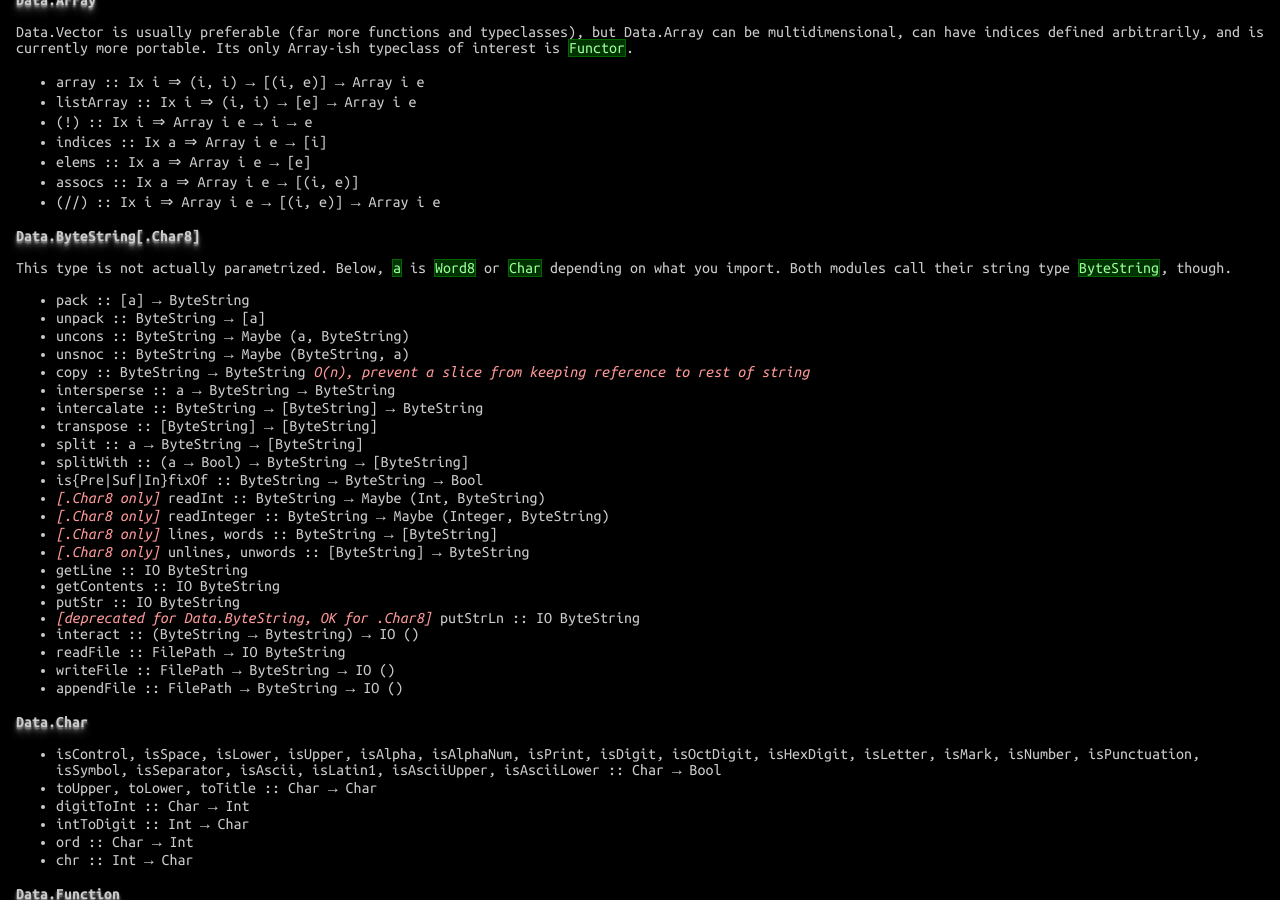
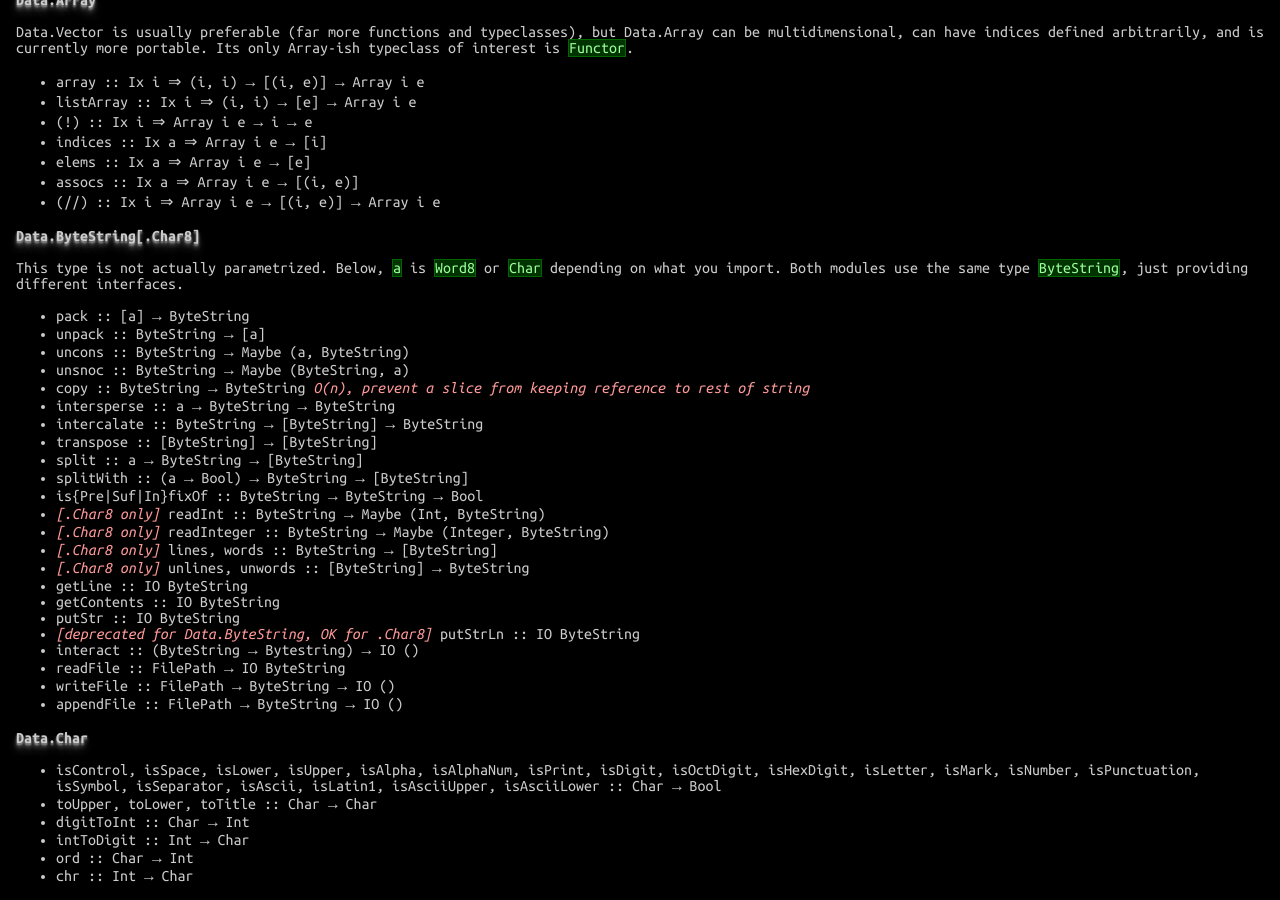
Before and after one commit to betaveros/betaveros.github.io, a Jekyll site: the page c/index.html, which Jekyll copies as it is, in a window 1280 px wide and 900 px high, scrolled down 4807 px. Built offline with Jekyll 4.4.1, drawn with Linux system fonts in a browser that asks for light colours.

Commit message:
clarify there's only one ByteString type

```diff
--- a/c/index.html
+++ b/c/index.html
@@ -304,7 +304,7 @@ std::qsort(arr, n, sizeof(int), cmp);
 				<li>(//) :: Ix i &rArr; Array i e &rarr; [(i, e)] &rarr; Array i e</li>
 			</ul>
 			<h4>Data.ByteString[.Char8]</h4>
-			<p>This type is not actually parametrized. Below, <code>a</code> is <code>Word8</code> or <code>Char</code> depending on what you import. Both modules call their string type <code>ByteString</code>, though.</p>
+			<p>This type is not actually parametrized. Below, <code>a</code> is <code>Word8</code> or <code>Char</code> depending on what you import. Both modules use the same type <code>ByteString</code>, just providing different interfaces.</p>
 			<ul>
 				<li>pack :: [a] &rarr; ByteString</li>
 				<li>unpack :: ByteString &rarr; [a]</li>
```
